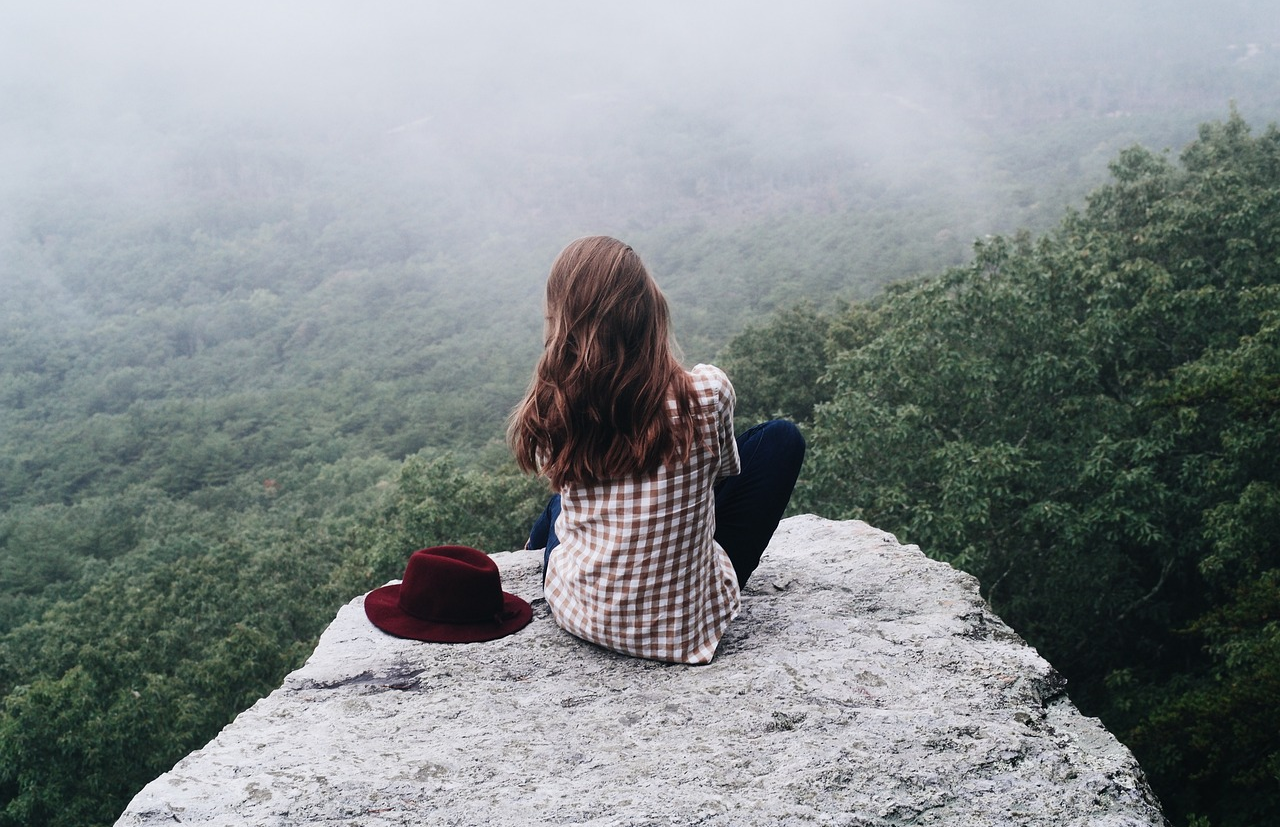
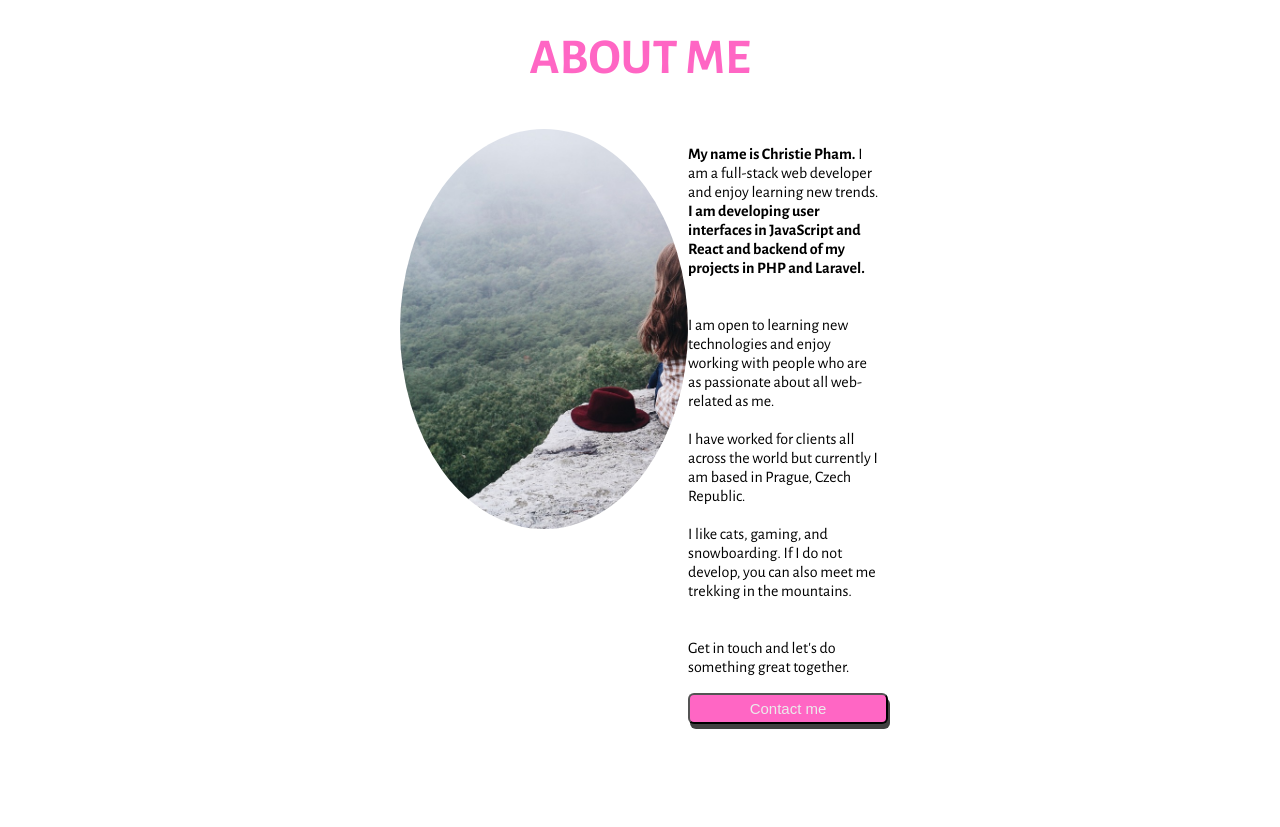
Before and after one commit to christie0902/Project5-porfolioWebsite, a plain HTML site: page html/index.html in a window 1280 px wide. Shown: the part 3580-4407 px from the top of the page. Drawn offline with nearby package versions, Linux system fonts and the light colour scheme.

Commit message:
add style to about me section

```diff
--- a/css/style.css
+++ b/css/style.css
@@ -270,6 +270,8 @@ nav {
     border-radius: 6px;
     padding-block: 5px;
     box-shadow: 2px 5px rgb(65, 64, 64);
+    color: white;
+    font-size: 15px;
 }
 
 .portfolio__layout__project.project_styled {
@@ -296,3 +298,43 @@ nav {
     align-items: center;
     width: 300px;
 }
+
+/* Style about me section */
+
+.about h1 {
+    color:#FF66C4;
+    font-size: 50px;
+    text-align: center;
+    margin-top: 100px;
+}
+
+.about_img {
+    height: 400px;
+    width: 400px;
+    border-radius: 50%;
+    background-image: url('../img/profile.jpg');
+    background-size: cover;
+    overflow: hidden;
+}
+
+.about__content {
+    display: flex;
+    justify-content: space-around;
+    margin-inline: 400px;
+    padding-bottom: 100px;
+}
+
+.about__content__text {
+    width: 40%;
+}
+
+.about__content button {
+    background-color: #FF66C4;
+    text-align: center;
+    width: 200px;
+    border-radius: 6px;
+    padding-block: 5px;
+    box-shadow: 2px 5px rgb(65, 64, 64);
+    color: #ebebeb;
+    font-size: 15px;
+}
--- a/html/index.html
+++ b/html/index.html
@@ -163,17 +163,21 @@
 
     <section class="about">
         <h1>ABOUT ME</h1>
-        <img src="../img\profile.jpg" alt="profile image">
+        <div class="about__content">
+            <div class="about_img"></div>
+            <div class="about__content__text">
                 <p><span class="bold">My name is Christie Pham.</span> I am a full-stack web developer and enjoy learning new trends. <span class="bold">I am developing user interfaces in JavaScript and React and backend of my projects in PHP and Laravel.</span>
+                <br><br><br>
+                I am open to learning new technologies and enjoy working with people <span class="underline">who are as passionate about all web-related as me.</span>
                 <br><br>
-        I am open to learning new technologies and enjoy working with people <span class="underline">who are as passionate about all web-related as me.</span>
-        <br>
                 I have worked for clients all across the world but currently I am based in Prague, Czech Republic.
-        <br>
+                <br><br>
                 I like cats, gaming, and snowboarding. If I do not develop, you can also meet me trekking in the mountains.
-        <br><br>
+                <br><br><br>
                 <span class="biggerFont">Get in touch and let's do something great together.</span></p>
                 <button>Contact me</button>
+            </div>
+        </div>
     </section>
 
     <section class="social">
```
Lines whose indentation alone changed are shown as unchanged.
